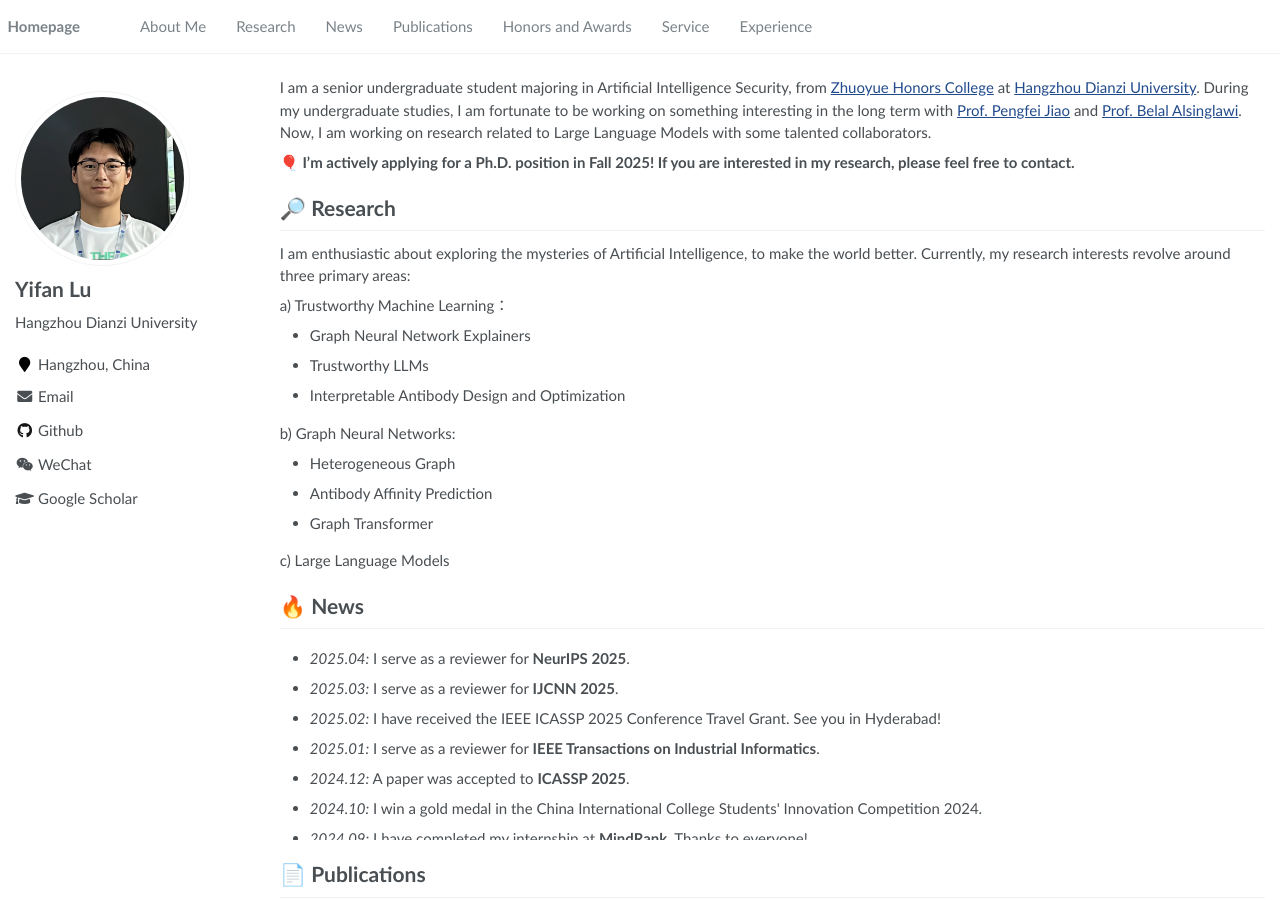
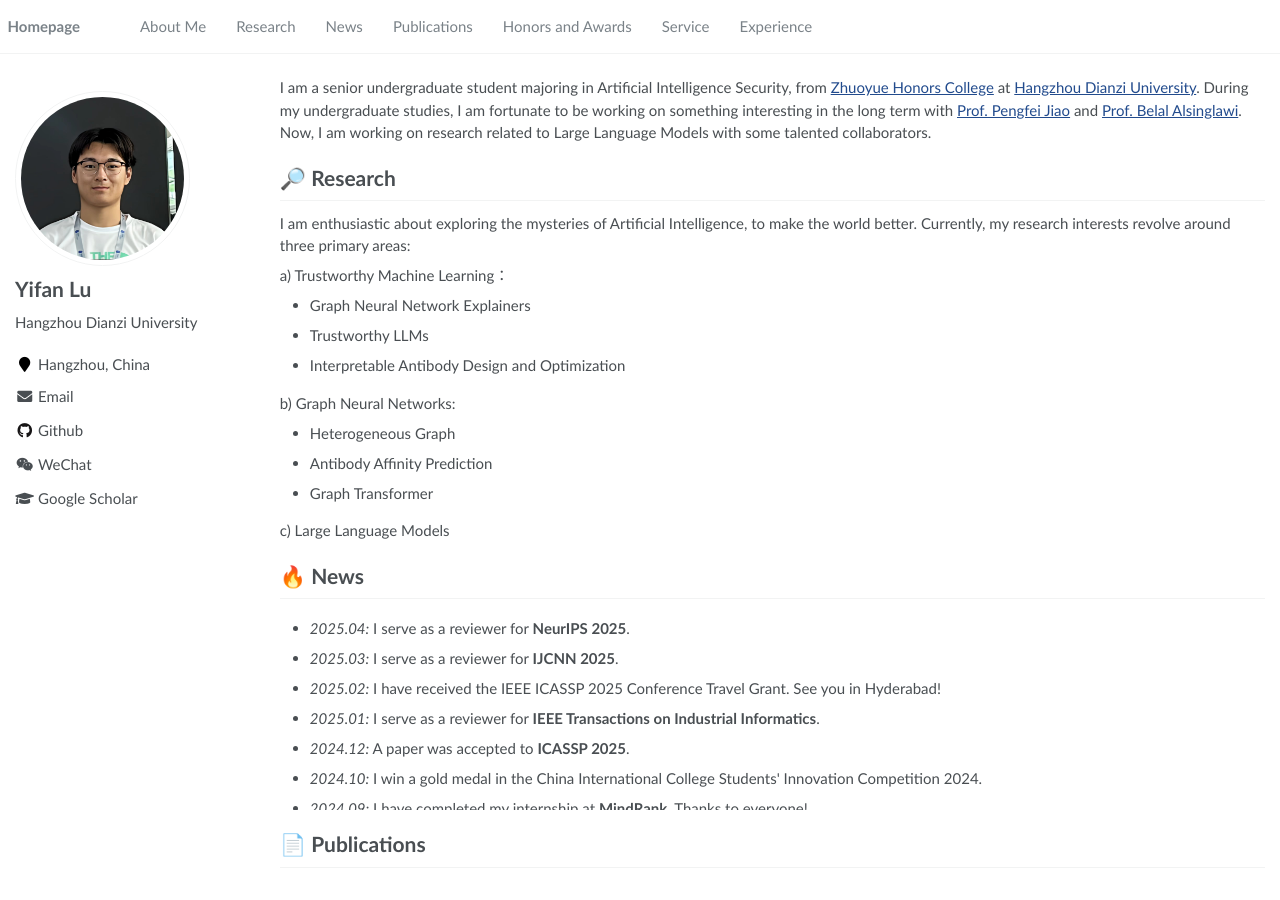
Before and after one commit to csyifan/csyifan.github.io, a Jekyll site: the page built from _pages/about.md, in a window 1280 px wide and 900 px high. Built offline with Jekyll 4.4.1, drawn with Linux system fonts in a browser that asks for light colours.

Commit message:
Update about.md

```diff
--- a/_pages/about.md
+++ b/_pages/about.md
@@ -19,8 +19,6 @@ redirect_from:
 
 
 I am a senior undergraduate student majoring in Artificial Intelligence Security, from [Zhuoyue Honors College](https://zhuoyue.hdu.edu.cn/) at [Hangzhou Dianzi University](https://www.hdu.edu.cn/). During my undergraduate studies, I am fortunate to be working on something interesting in the long term with [Prof. Pengfei Jiao](https://cspjiao.github.io/) and [Prof. Belal Alsinglawi](https://www.linkedin.com/in/belal-alsinglawi-652aa0120/?originalSubdomain=au). Now, I am working on research related to Large Language Models with some talented collaborators.
-
-🎈 **I’m actively applying for a Ph.D. position in Fall 2025! If you are interested in my research, please feel free to contact.**
 
 # 🔎 Research
 I am enthusiastic about exploring the mysteries of Artificial Intelligence, to make the world better. Currently, my research interests revolve around three primary areas:
```
